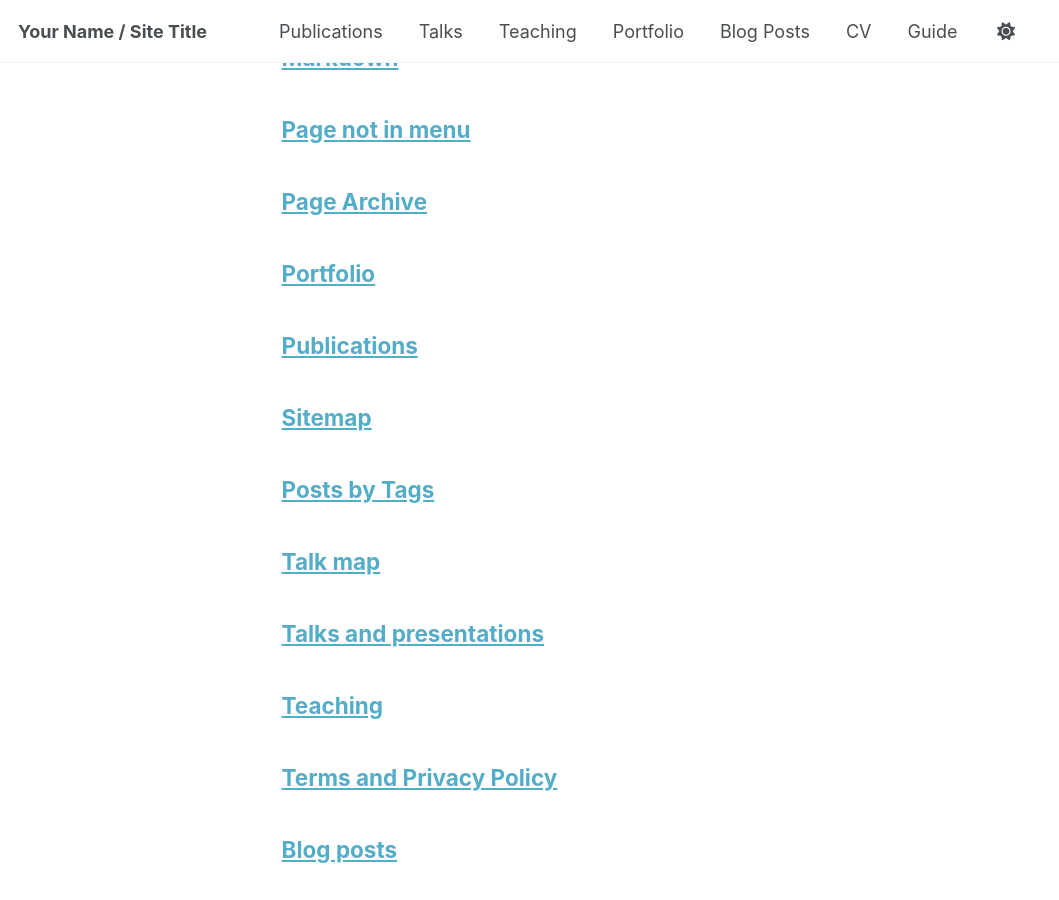
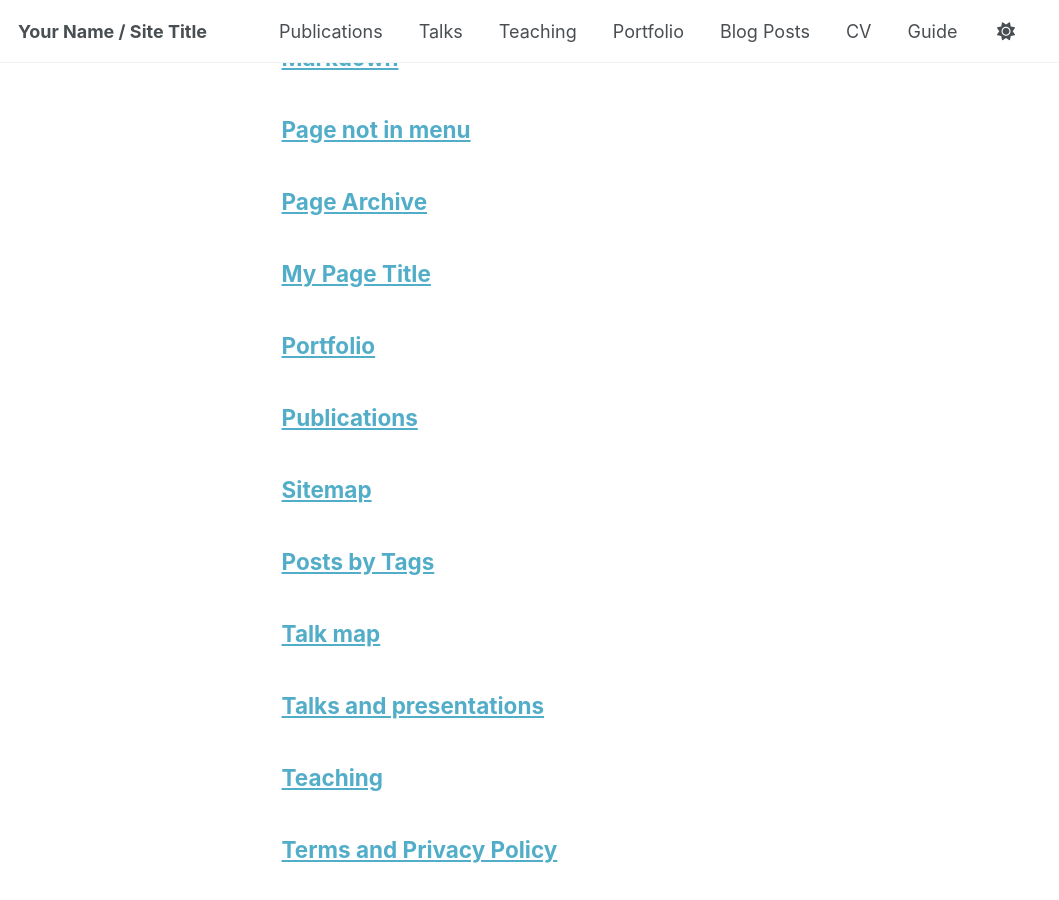
Before and after one commit to ArgonautGit/ArgonautGit.github.io, a Jekyll site: the page built from _pages/page-archive.html, in a window 1280 px wide and 900 px high, scrolled down 632 px. Shown: the whole window, without its empty margins (0-1059 px from the left). Built offline with Jekyll 4.4.1, drawn with Linux system fonts in a browser that asks for light colours; a script bundle is joined from its source files by our own code; library files that are not in the unit come from our copies.

Commit message:
Added personal info page

```diff
--- /dev/null
+++ b/_pages/personal-info.md
@@ -0,0 +1,5 @@
+---
+layout: archive
+title: "My Page Title"
+permalink: /my-page/
+---
```
Also changed, not shown: _pages/about.md (+2 -0 lines).
